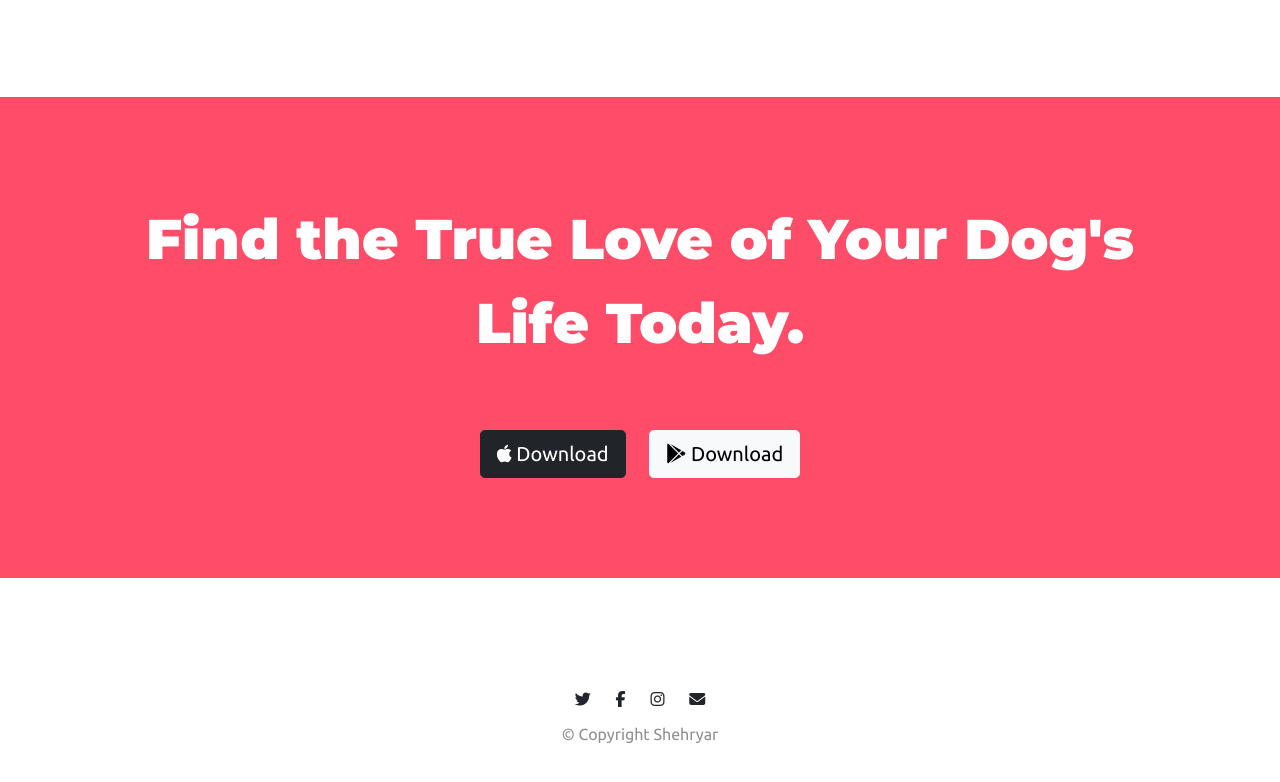
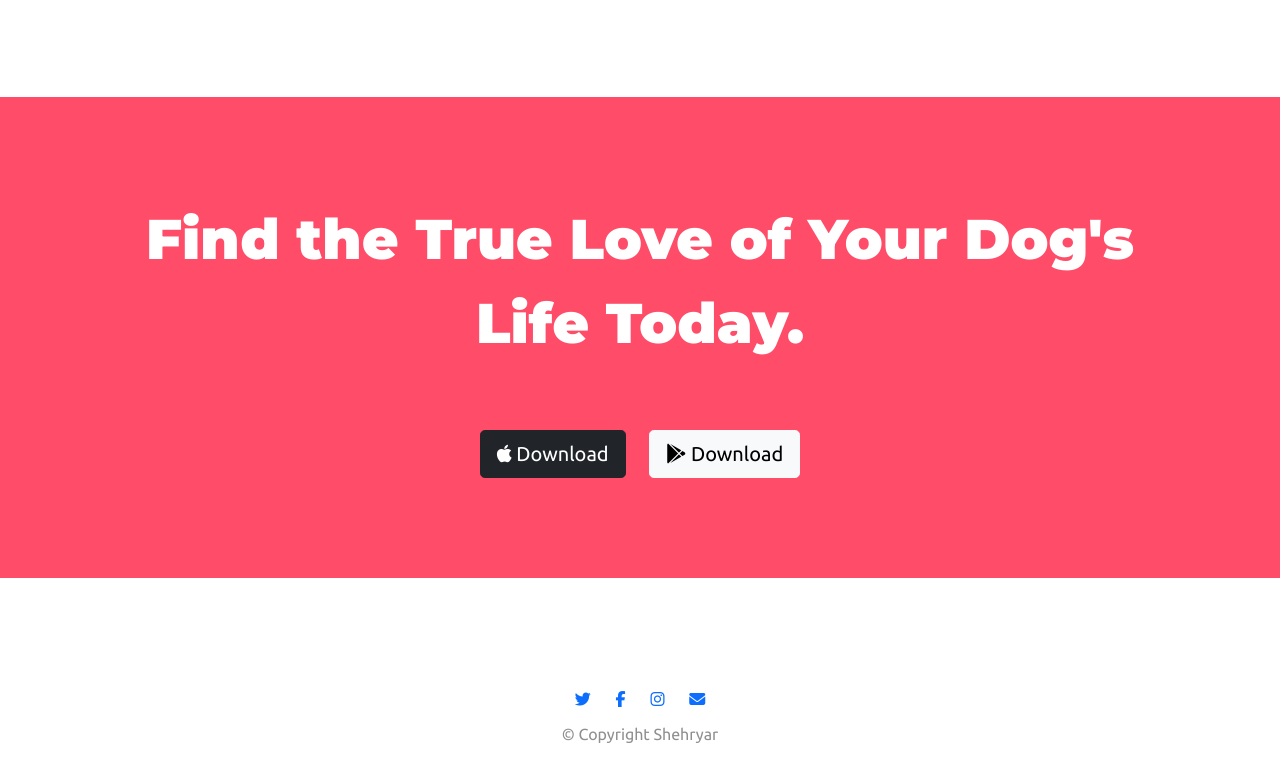
Before and after one commit to ShehryarAkram/Tindog, a plain HTML site: page index.html in a window 1280 px wide. Shown: the part 2562-3344 px from the top of the page. Drawn offline with nearby package versions, Linux system fonts and the light colour scheme.

Commit message:
Update index.html

```diff
--- a/index.html
+++ b/index.html
@@ -216,10 +216,10 @@
 
   <footer id="footer">
     <div class="bottom-icons">
-      <i class="fa-brands fa-twitter bottom-icons1"></i>
-      <i class="fa-brands fa-facebook-f bottom-icons1"></i>
-      <i class="fa-brands fa-instagram bottom-icons1" ></i>
-      <i class="fa-solid fa-envelope bottom-icons1"></i>
+      <a href="https://twitter.com/?lang=en"><i class="fa-brands fa-twitter bottom-icons1"></i></a>
+      <a href="https://www.facebook.com/Freak.They.Say"><i class="fa-brands fa-facebook-f bottom-icons1"></i></a>
+      <a href="www.instagram.com"><i class="fa-brands fa-instagram bottom-icons1" ></i></a>
+      <a href="www.gmail.com"><i class="fa-solid fa-envelope bottom-icons1"></i></a>
     </div>
     <p>© Copyright Shehryar</p>
 
```
